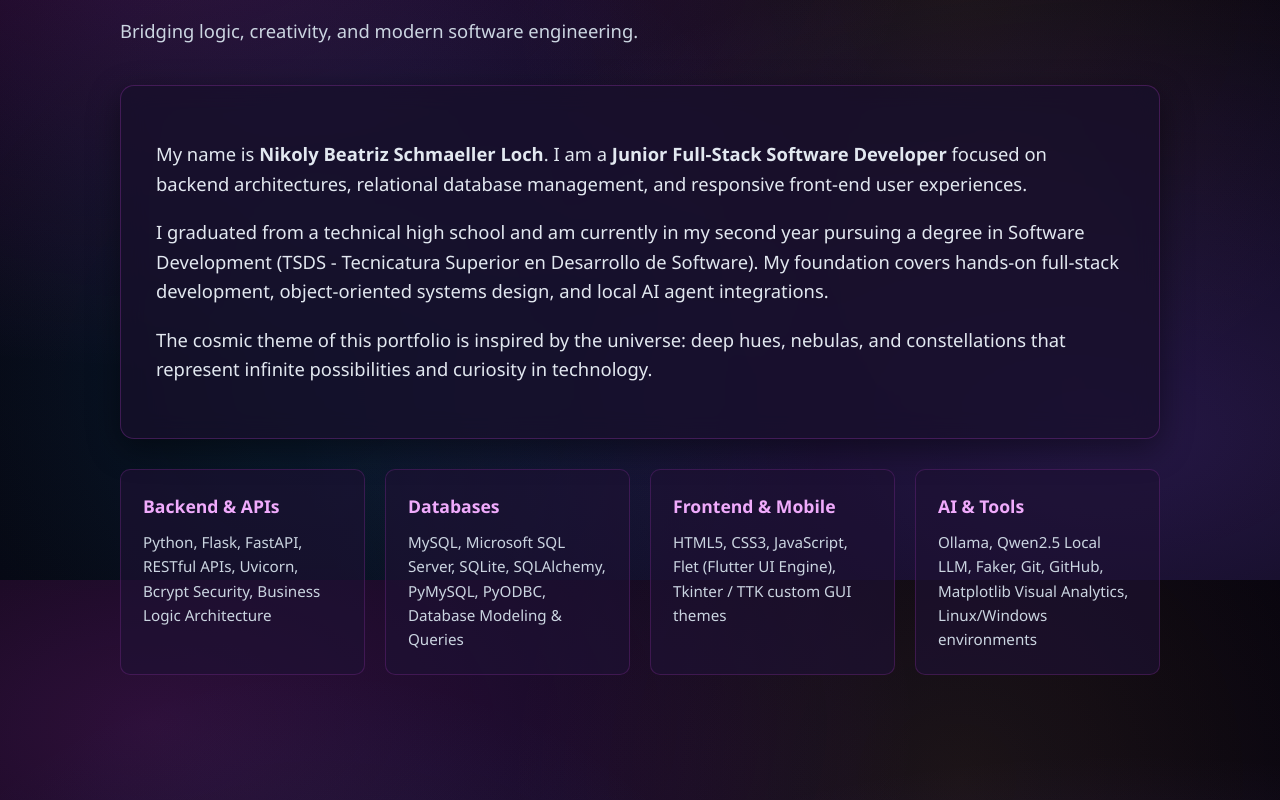
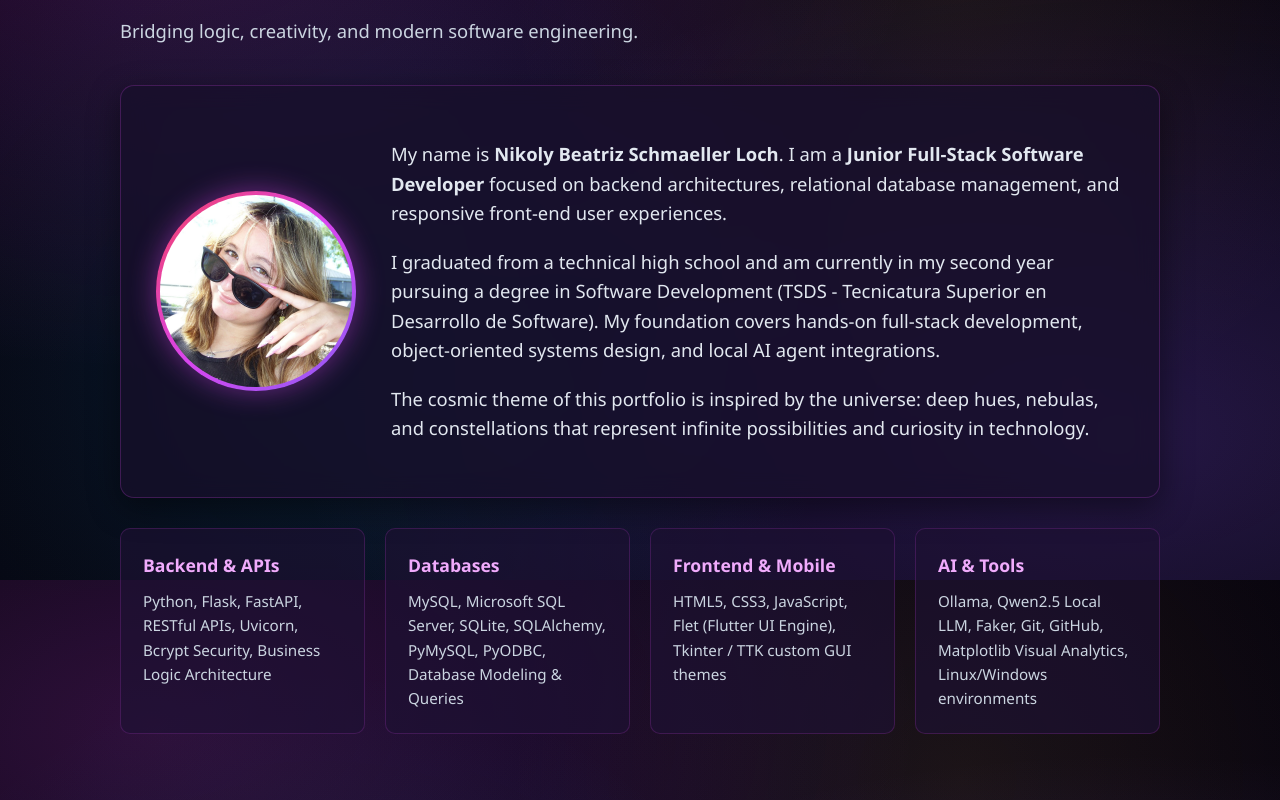
Before and after one commit to nibeshlofreak-byte/portfolio, a plain HTML site: page index.html in a window 1280 px wide. Shown: the part 1020-1820 px from the top of the page. Drawn offline with Linux system fonts and the light colour scheme.

Commit message:
Add profile photo in About Me section and cat photo as FormIA project image

```diff
--- a/index.html
+++ b/index.html
@@ -34,9 +34,16 @@
         <p class="section-subtitle">Bridging logic, creativity, and modern software engineering.</p>
 
         <div class="about-card">
-            <p>My name is <strong>Nikoly Beatriz Schmaeller Loch</strong>. I am a <strong>Junior Full-Stack Software Developer</strong> focused on backend architectures, relational database management, and responsive front-end user experiences.</p>
-            <p>I graduated from a technical high school and am currently in my second year pursuing a degree in Software Development (TSDS - Tecnicatura Superior en Desarrollo de Software). My foundation covers hands-on full-stack development, object-oriented systems design, and local AI agent integrations.</p>
-            <p>The cosmic theme of this portfolio is inspired by the universe: deep hues, nebulas, and constellations that represent infinite possibilities and curiosity in technology.</p>
+            <div class="about-container">
+                <div class="about-avatar-wrap">
+                    <img src="static/img/nikoly.jpg" alt="Nikoly Beatriz Schmaeller Loch" class="about-avatar" loading="lazy" />
+                </div>
+                <div class="about-text">
+                    <p>My name is <strong>Nikoly Beatriz Schmaeller Loch</strong>. I am a <strong>Junior Full-Stack Software Developer</strong> focused on backend architectures, relational database management, and responsive front-end user experiences.</p>
+                    <p>I graduated from a technical high school and am currently in my second year pursuing a degree in Software Development (TSDS - Tecnicatura Superior en Desarrollo de Software). My foundation covers hands-on full-stack development, object-oriented systems design, and local AI agent integrations.</p>
+                    <p>The cosmic theme of this portfolio is inspired by the universe: deep hues, nebulas, and constellations that represent infinite possibilities and curiosity in technology.</p>
+                </div>
+            </div>
         </div>
 
         <div class="skills-grid">
@@ -97,7 +104,7 @@
             <!-- Project 2: FormIA -->
             <article class="project-card">
                 <div class="project-image-wrap">
-                    <img src="static/img/formia_ai.svg" alt="FormIA" loading="lazy" />
+                    <img src="static/img/formia_cat.jpg" alt="FormIA" loading="lazy" />
                 </div>
                 <div class="project-details">
                     <h3>FormIA – AI-Powered Smart Form &amp; Local LLM Assistant</h3>
--- a/static/css/style.css
+++ b/static/css/style.css
@@ -234,6 +234,36 @@ html, body {
     padding: 35px;
     box-shadow: 0 10px 32px rgba(0, 0, 0, 0.45);
     margin-bottom: 30px;
+}
+
+.about-container {
+    display: flex;
+    gap: 35px;
+    align-items: center;
+}
+
+.about-avatar-wrap {
+    flex-shrink: 0;
+    width: 200px;
+    height: 200px;
+    border-radius: 50%;
+    padding: 4px;
+    background: linear-gradient(135deg, #f43f5e, #d946ef, #8b5cf6);
+    box-shadow: 0 0 28px rgba(217, 70, 239, 0.45);
+    display: flex;
+    align-items: center;
+    justify-content: center;
+}
+
+.about-avatar {
+    width: 100%;
+    height: 100%;
+    object-fit: cover;
+    border-radius: 50%;
+}
+
+.about-text {
+    flex: 1;
 }
 
 .about-card p {
@@ -478,4 +508,8 @@ footer {
         width: 100%;
         height: 200px;
     }
+    .about-container {
+        flex-direction: column;
+        text-align: center;
+    }
 }
```
Also changed, not shown: templates/about.html (+10 -3 lines), projects/formia-ai-form/formia_cat.jpg (added), static/img/formia_cat.jpg (added), static/img/nikoly.jpg (added), 1 other file.
